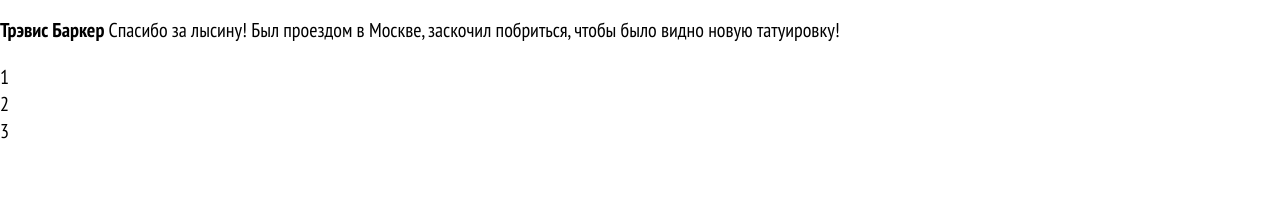
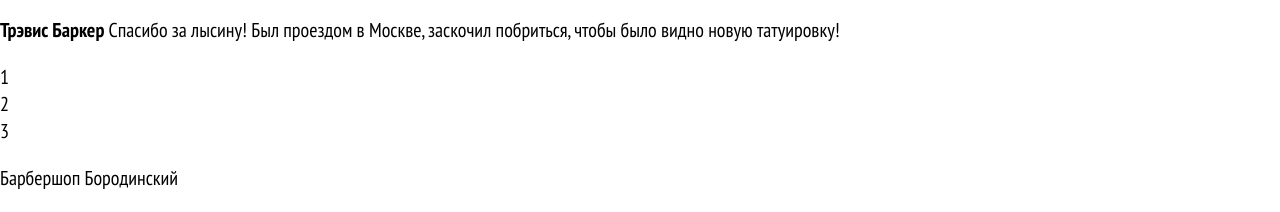
Before and after one commit to romeo198808/Barbershop, a website: page work/index.html in a window 1280 px wide. Shown: the part 1438-1650 px from the top of the page. Before the commit the page ends 1583 px from the top, so only its background shows below. Drawn offline with nearby package versions, Linux system fonts and the light colour scheme; files that its build step writes are made by us from their sources.

Commit message:
Начал футер

```diff
--- a/work/index.html
+++ b/work/index.html
@@ -106,7 +106,9 @@
     </main>
 
     <footer class="page-footer">
-
+      <div class="address">
+        <p class="address__name">Барбершоп Бородинский</p>
+      </div>
     </footer>
 
   </body>
```
